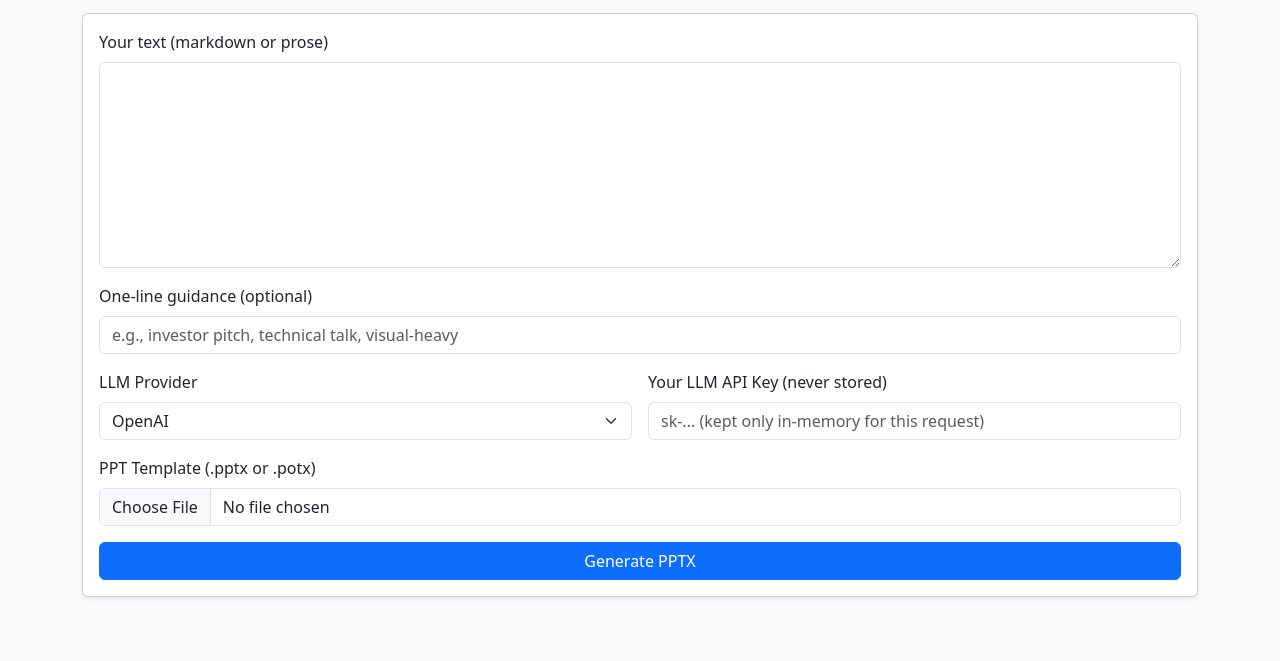
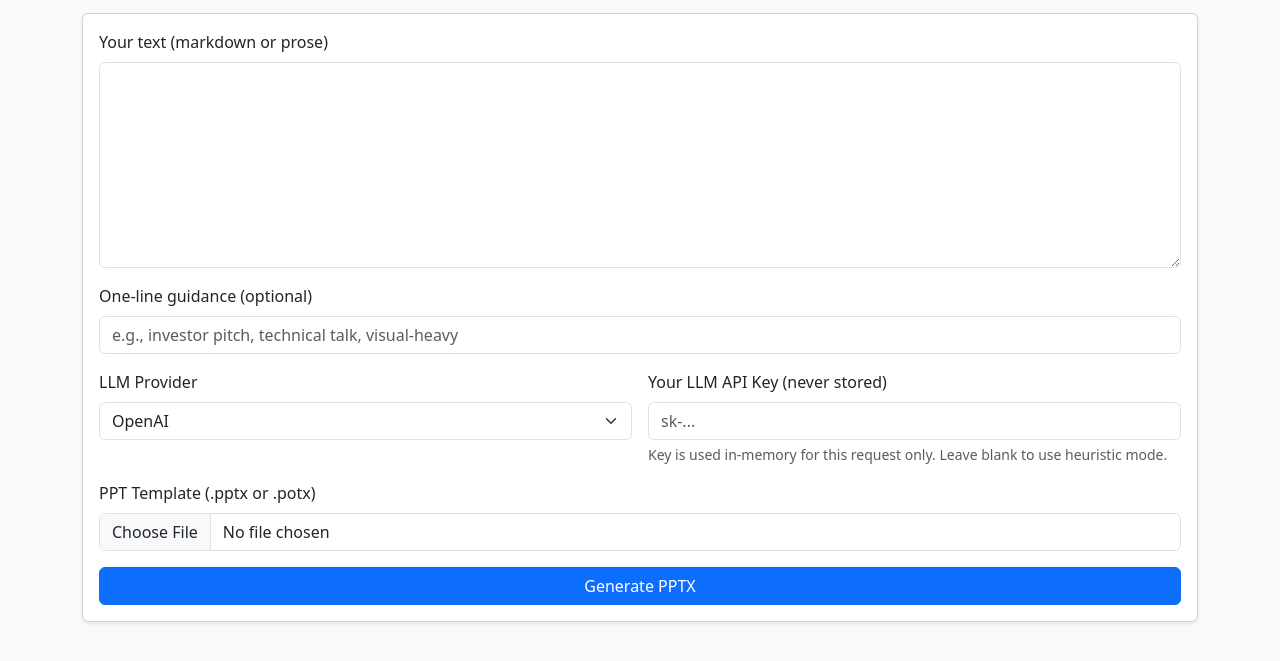
Before and after one commit to apariitmadras/tds-auto-ppt, a website: page public/index.html in a window 1280 px wide. Shown: the part 115-776 px from the top of the page. Drawn offline with nearby package versions, Linux system fonts and the light colour scheme.

Commit message:
Update index.html

```diff
--- a/public/index.html
+++ b/public/index.html
@@ -32,11 +32,16 @@
         <label class="form-label">LLM Provider</label>
         <select id="provider" class="form-select">
           <option value="openai">OpenAI</option>
+          <option value="anthropic">Claude (Anthropic)</option>
+          <option value="gemini">Gemini (Google)</option>
         </select>
       </div>
       <div class="col-sm-6">
         <label class="form-label">Your LLM API Key (never stored)</label>
-        <input id="apiKey" class="form-control" placeholder="sk-... (kept only in-memory for this request)">
+        <input id="apiKey" class="form-control" placeholder="sk-...">
+        <div class="form-text">
+          Key is used in-memory for this request only. Leave blank to use heuristic mode.
+        </div>
       </div>
     </div>
 
```
